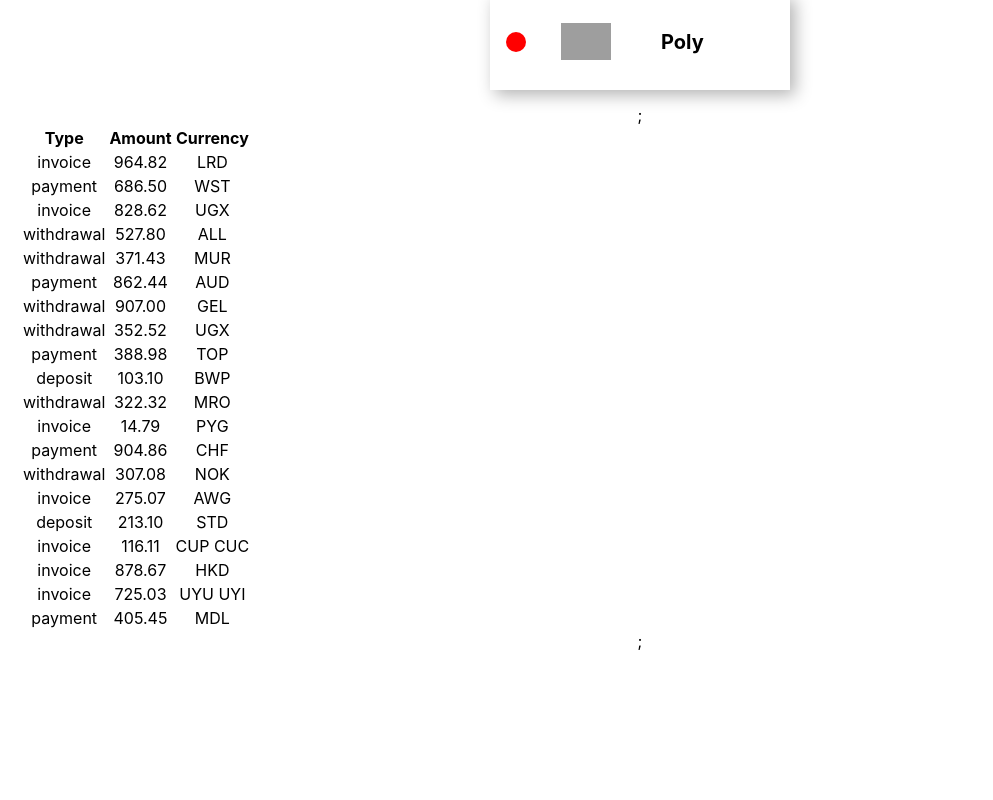
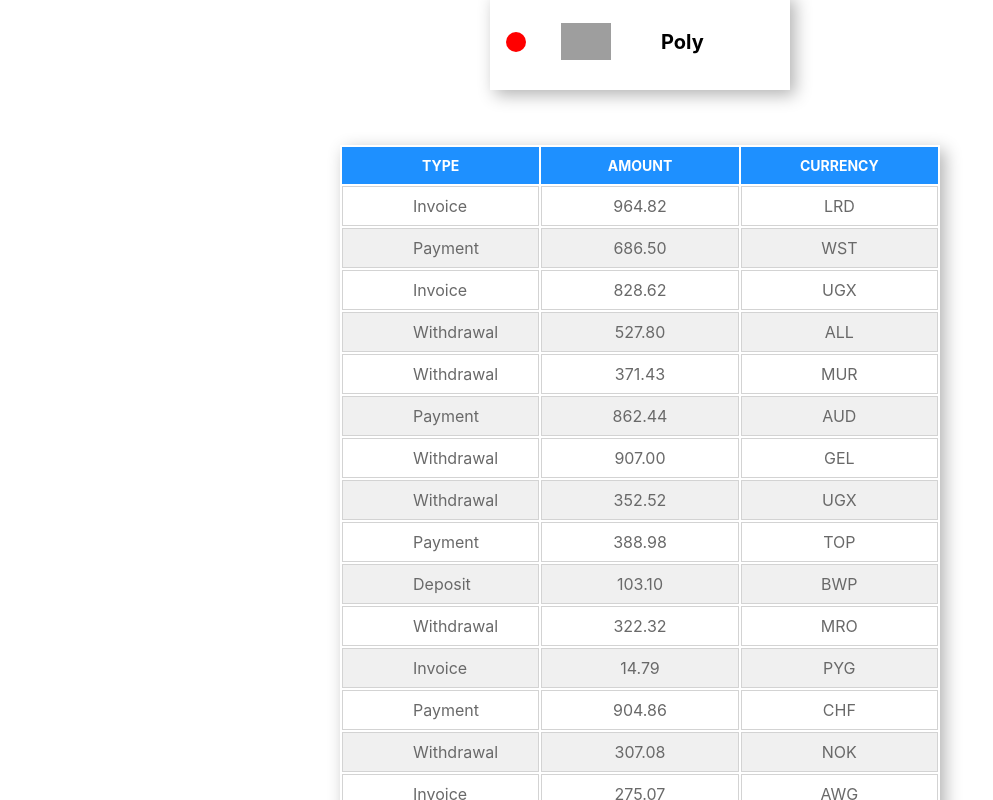
Before and after one commit to VitalinaKovbasiuk/goit-react-hw-01-components, a React (Create React App) app: page / in a window 1280 px wide. Shown: the part 1060-1860 px from the top of the page, without its empty margins (0-993 px from the left). Before the commit the page ends 1731 px from the top, so only its background shows below. Built offline with nearby package versions, Linux system fonts and the light colour scheme; grey boxes are pictures that could not be loaded.

Commit message:
task 4 emotion/styled

```diff
--- a/src/components/App.js
+++ b/src/components/App.js
@@ -23,8 +23,8 @@ function App() {
         stats={user.stats}
       />
       <Statistics title="Upload stats" stats={data} />
-      <FriendList friends={friends} />;
-      <TransactionHistory items={transactions} />;
+      <FriendList friends={friends} />
+      <TransactionHistory items={transactions} />
     </Container>
   );
 }
--- a/src/components/TransactionHistory/TransactionHistory.jsx
+++ b/src/components/TransactionHistory/TransactionHistory.jsx
@@ -1,26 +1,36 @@
 import React from "react";
 import PropTypes from "prop-types";
+import {
+  TransactionHistoryTable,
+  TableThead,
+  TableBody,
+  TableTitle,
+  TableRow,
+  TableCell,
+  TableCellType,
+} from './TransactionHistory.styled';
 
 export default function TransactionHistory ({ items }) {
     return (
-<table className="transaction-history">
-  <thead >
+<TransactionHistoryTable>
+  <TableThead >
     <tr>
-      <th>Type</th>
-      <th>Amount</th>
-      <th>Currency</th>
+      <TableTitle>Type</TableTitle>
+      <TableTitle>Amount</TableTitle>
+      <TableTitle>Currency</TableTitle>
     </tr>
-  </thead>
-  <tbody >
+  </TableThead>
+
+  <TableBody >
   {items.map((items) => (
-    <tr key={items.id}>
-      <td>{items.type}</td>
-      <td>{items.amount}</td>
-      <td>{items.currency}</td>
-    </tr>
+    <TableRow key={items.id}>
+      <TableCellType>{items.type}</TableCellType>
+      <TableCell>{items.amount}</TableCell>
+      <TableCell>{items.currency}</TableCell>
+    </TableRow>
   ))}
-  </tbody>
-</table>
+  </TableBody>
+</TransactionHistoryTable>
         );
 }
 
--- a/src/components/TransactionHistory/TransactionHistory.styled.jsx
+++ b/src/components/TransactionHistory/TransactionHistory.styled.jsx
@@ -0,0 +1,53 @@
+import styled from "@emotion/styled";
+
+export const TransactionHistoryTable = styled.table`
+    display:table;
+    width: 600px;
+    margin-left:auto;
+    margin-right:auto;
+    margin-top: 40px;
+    box-shadow: 0.3em 0.3em 1em rgba(0,0,0,0.3);
+`;
+export const TableThead = styled.thead`
+    text-align: center;
+    background-color: DodgerBlue;
+`;
+
+export const TableTitle = styled.th`
+    vertical-align: center;
+    width: calc(100%/3);
+    font-size: 14px;
+    font-weight: 700;
+    color: #ffffff;
+    padding: 10px;
+    text-transform: uppercase;
+`;
+
+export const TableBody = styled.tbody`
+    color: #696969;
+`;
+export const TableRow = styled.tr`
+    :nth-of-type(even){
+    background-color: rgb(240, 240, 240);
+    }
+`;
+export const TableCell = styled.td`
+    border: 1px solid lightgrey;
+    padding: 0px;
+    text-align: center;
+    height: 40px;
+    vertical-align: center;
+    border-collapse: collapse;
+
+`;
+
+export const TableCellType = styled.td`
+    padding-left: 70px;
+    padding-right: 40px;
+    text-align: left;
+    border: 1px solid lightgrey;
+    text-transform: capitalize;
+    height: 40px;
+    vertical-align: center;
+    border-collapse: collapse;
+`;
```
